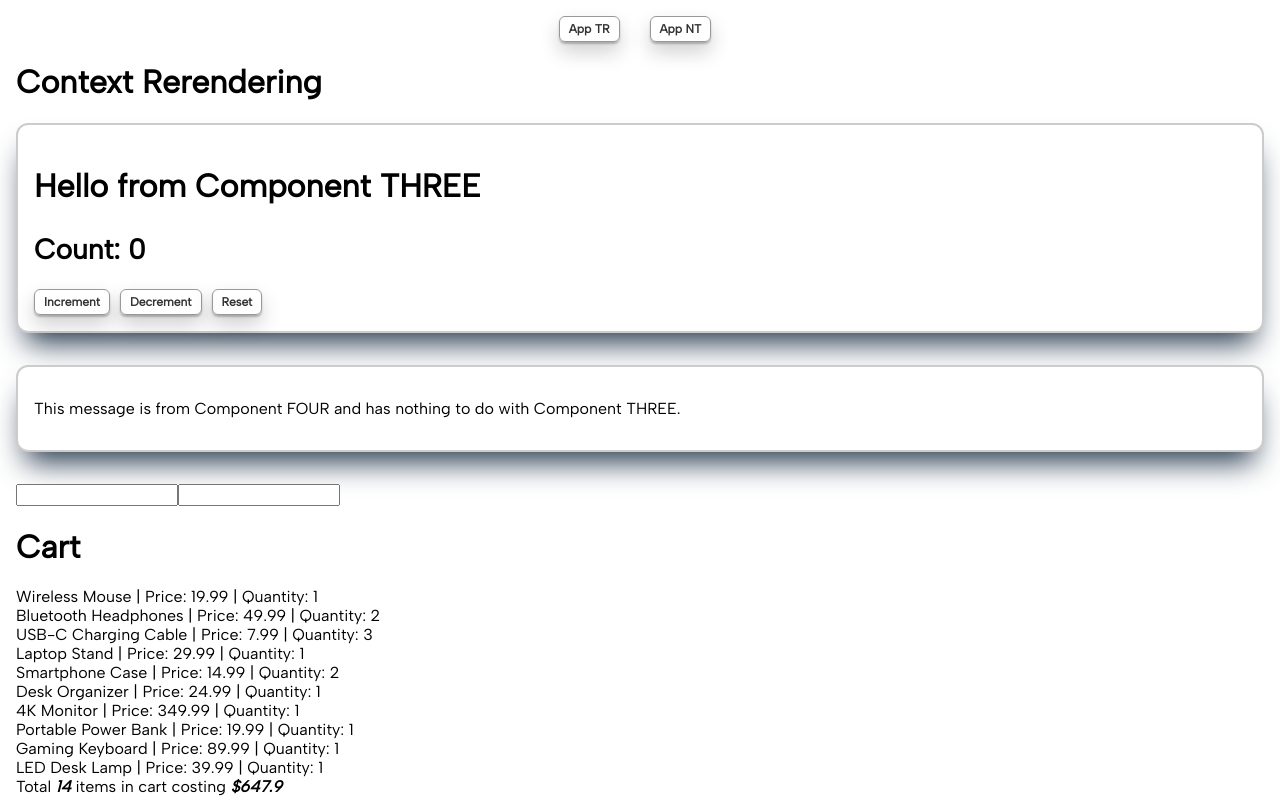
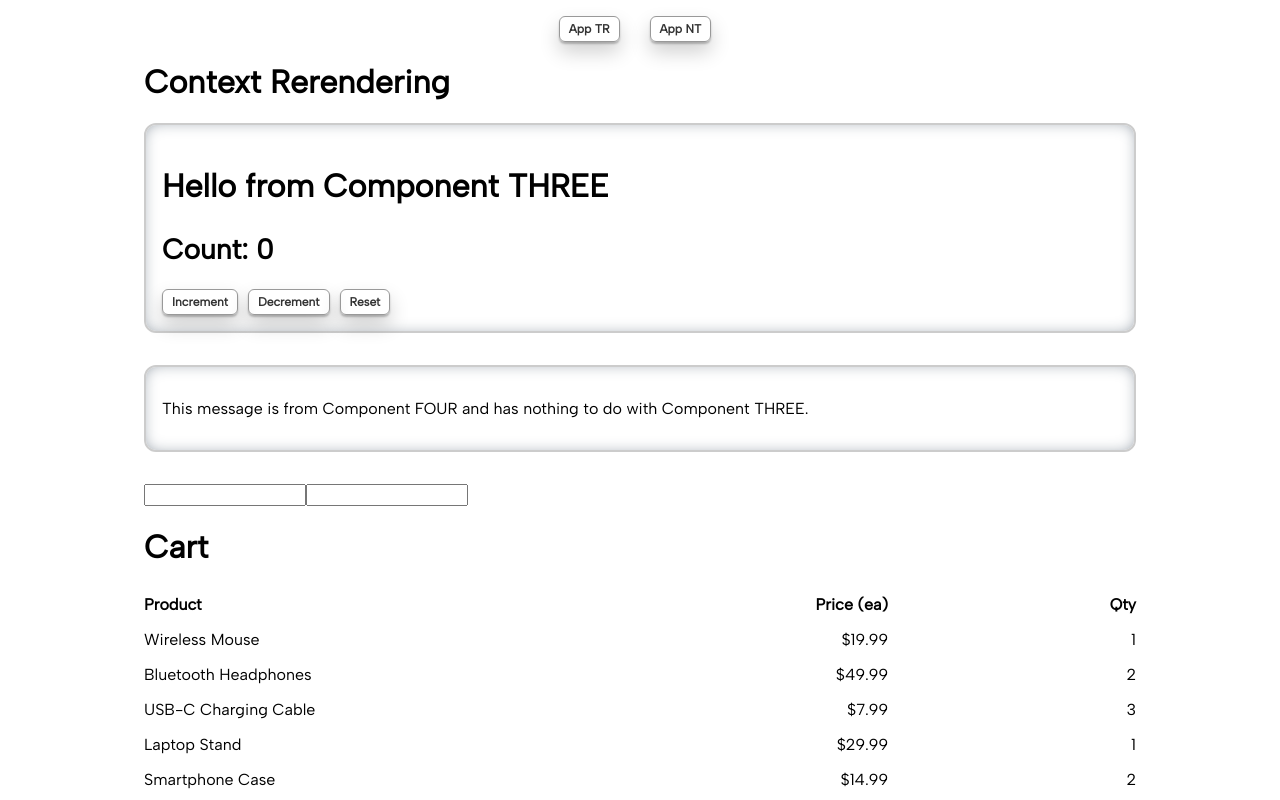
Before and after one commit to nitinsuri/react-contextapi-issues, a React (Create React App) app: page / in a window 1280 px wide. Shown: the top 800 px of the page. Built offline with nearby package versions, Linux system fonts and the light colour scheme.

Commit message:
3 files modified, 2 added, 1 deleted

```diff
--- a/src/Cart.jsx
+++ b/src/Cart.jsx
@@ -1,31 +1,41 @@
 import React from 'react';
+import { TextRA, TextStrongRA } from './StyleUtils';
+import cartStyles from './CartStyles';
 
 export default function Cart({ shoppingCart }) {
+  const { CartList, CartListHeader, CartListItem } = cartStyles;
   return (
     <>
       <h1>Cart</h1>
-      <ul style={{ 'list-style-type': 'none', padding: 0 }} class="cart-list">
+      <CartList>
+        <CartListHeader>
+          <span>Product</span>
+          <TextRA>Price (ea)</TextRA>
+          <TextRA>Qty</TextRA>
+        </CartListHeader>
         {shoppingCart.map((item) => (
-          <li>
-            {item.name} | Price: {item.price} | Quantity: {item.quantity}
-          </li>
+          <CartListItem>
+            <span>{item.name}</span>
+            <TextRA>${item.price}</TextRA>
+            <TextRA>{item.quantity}</TextRA>
+          </CartListItem>
         ))}
-        <li>
-          Total{' '}
-          <span class="emphasis">
+        <CartListItem>
+          <span>Total:</span>
+          <TextStrongRA>
+            $
+            {shoppingCart.reduce((a, item) => {
+              const totalPrice = (a += item.price * item.quantity);
+              return Number(totalPrice.toFixed(2));
+            }, 0)}
+          </TextStrongRA>
+          <TextStrongRA>
             {shoppingCart.reduce((a, item) => {
               return (a += item.quantity);
             }, 0)}
-          </span>{' '}
-          items in cart costing{' '}
-          <span class="emphasis">
-            $
-            {shoppingCart.reduce((a, item) => {
-              return (a += item.price);
-            }, 0)}
-          </span>
-        </li>
-      </ul>
+          </TextStrongRA>
+        </CartListItem>
+      </CartList>
     </>
   );
 }
--- /dev/null
+++ b/src/CartStyles.js
@@ -0,0 +1,20 @@
+import styled from 'styled-components';
+
+const CartList = styled.ul`
+  list-style-type: none;
+  padding: 0;
+`;
+
+const CartListItem = styled.li`
+  display: grid;
+  grid-template-columns: 2fr 1fr 1fr;
+  padding: 8px 0;
+`;
+
+const CartListHeader = styled(CartListItem)`
+  font-weight: 700
+`;
+
+const cartStyles = { CartList, CartListHeader, CartListItem };
+
+export default cartStyles;
--- /dev/null
+++ b/src/StyleUtils.js
@@ -0,0 +1,23 @@
+import styled, { css } from 'styled-components';
+
+const Span = styled.span``;
+
+const strong = css`
+  font-weight: 700;
+`;
+const rightAlign = css`
+  text-align: right
+`;
+
+export const TextRA = styled(Span)`
+  ${rightAlign}
+`;
+
+export const TextStrong = styled(Span)`
+  ${strong}
+`;
+
+export const TextStrongRA = styled(Span)`
+  ${strong}
+  ${rightAlign}
+`;
--- a/src/style.css
+++ b/src/style.css
@@ -4,10 +4,11 @@
 }
 
 body {
-  margin: 0;
+  margin: 0 auto;
   padding: 1rem;
   color: black;
   background-color: white;
+  max-width: 1024px;
 }
 
 h1 {
@@ -23,7 +24,7 @@ section {
   background-color: white;
   border: 2px solid #ccc;
   border-radius: 12px;
-  box-shadow: rgb(38, 57, 77) 0px 20px 30px -10px;
+  box-shadow: inset rgb(38, 57, 77) 0 0 20px -10px;
   margin-bottom: 2rem;
   padding: 1rem;
 }
```
Also changed, not shown: package.json (+4 -3 lines), 1 other file (tests, documents, lock files or other folders).
